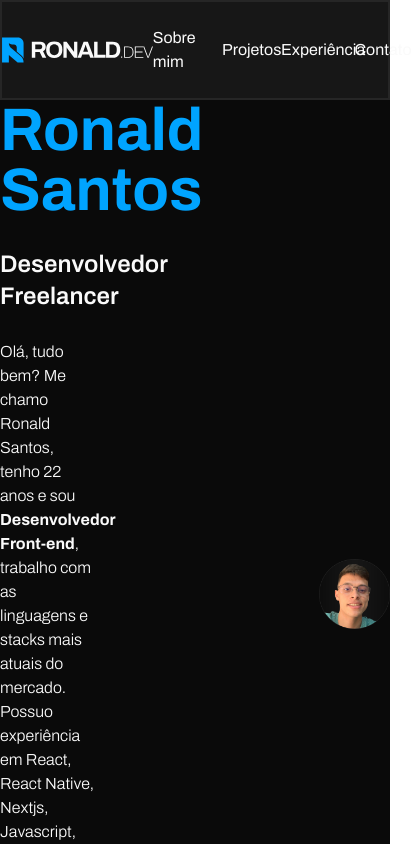
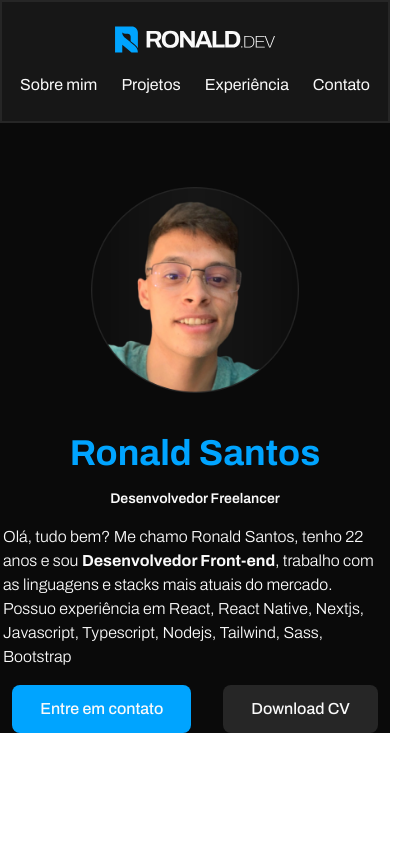
Before and after one commit to ronald-santos10/portfolio-ronald-dev, a React (Vite) app: page / in a window 390 px wide. Shown: the top 844 px of the page, 412 px wide, since content can reach past the window. Built offline with nearby package versions, Linux system fonts and the light colour scheme.

Commit message:
início da responsividade

```diff
--- a/src/App.tsx
+++ b/src/App.tsx
@@ -1,6 +1,7 @@
 import { Banner } from "./components/banner";
 import { Container } from "./components/container";
 import { Header } from "./components/header";
+import { Stacks } from "./components/stacks";
 
 export function App() {
   return (
@@ -8,6 +9,7 @@ export function App() {
       <Header/>
       <div className="mx-auto max-w-7xl">
         <Banner/>
+        <Stacks/>
       </div>
     </Container>
   );
--- a/src/components/banner.tsx
+++ b/src/components/banner.tsx
@@ -3,13 +3,13 @@ import photo from '../../public/images/photo.png'
 
 export function Banner() {
   return (
-    <div className="flex items-center gap-56 justify-between">
-      <div className="flex flex-col gap-7">
-        <h1 className="text-6xl font-bold text-primary">Ronald Santos</h1>
-        <span className="text-neutral-50 font-semibold text-2xl">
+    <div className="my-16 flex flex-col-reverse items-center justify-between gap-10  md:gap-56 md:flex-row md:my-32">
+      <div className="flex flex-col gap-4 items-center  md:items-start md:gap-7">
+        <h1 className="text-4xl font-bold text-primary  md:text-6xl">Ronald Santos</h1>
+        <span className="text-sm text-neutral-50 font-semibold  md:text-2xl">
           Desenvolvedor Freelancer
         </span>
-        <p className="text-neutral-50 font-light max-w-2xl">
+        <p className="text-neutral-50 font-light max-w-sm md:max-w-2xl">
           Olá, tudo bem? Me chamo Ronald Santos, tenho 22 anos e sou{" "}
           <strong className="font-bold">Desenvolvedor Front-end</strong>,
           trabalho com as linguagens e stacks mais atuais do mercado. Possuo
@@ -22,7 +22,7 @@ export function Banner() {
         </div>
       </div>
       <div>
-        <img src={photo} alt="foto de ROnald" />
+        <img src={photo} alt="foto de Ronald" className="w-52  md:w-auto"/>
       </div>
     </div>
   );
--- a/src/components/header.tsx
+++ b/src/components/header.tsx
@@ -3,9 +3,9 @@ import logo from '../../public/images/logo/logo.svg'
 export function Header() {
   return (
     <div className="bg-neutral-900 py-6 w-full border-solid border-2 border-neutral-800">
-      <div className="flex items-center justify-between  mx-auto max-w-7xl">
-        <img src={logo} alt="Logo" className="w-56" />
-        <div className="text-neutral-50 flex items-center gap-6">
+      <div className="flex flex-col gap-5 items-center mx-auto max-w-7xl md:flex-row md:justify-between">
+        <img src={logo} alt="Logo" className="w-40" />
+        <div className="text-neutral-50 flex items-center gap-6 justify-center">
           <span className='cursor-pointer transition duration-500 ease-in-out hover:text-primary'>Sobre mim</span>
           <span className='cursor-pointer transition duration-500 ease-in-out hover:text-primary'>Projetos</span>
           <span className='cursor-pointer transition duration-500 ease-in-out hover:text-primary'>Experiência</span>
--- /dev/null
+++ b/src/components/stacks.tsx
@@ -0,0 +1,5 @@
+export function Stacks() {
+    return (
+        <div></div>
+    )
+}
```
